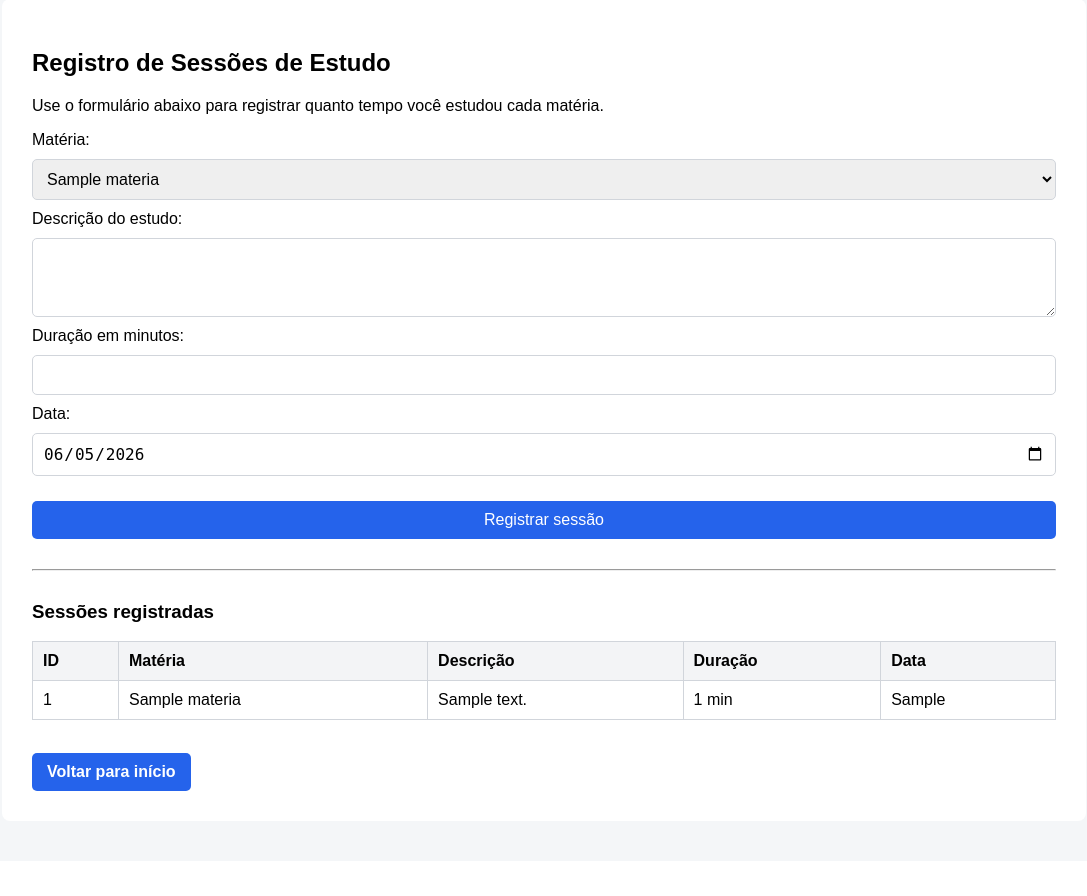
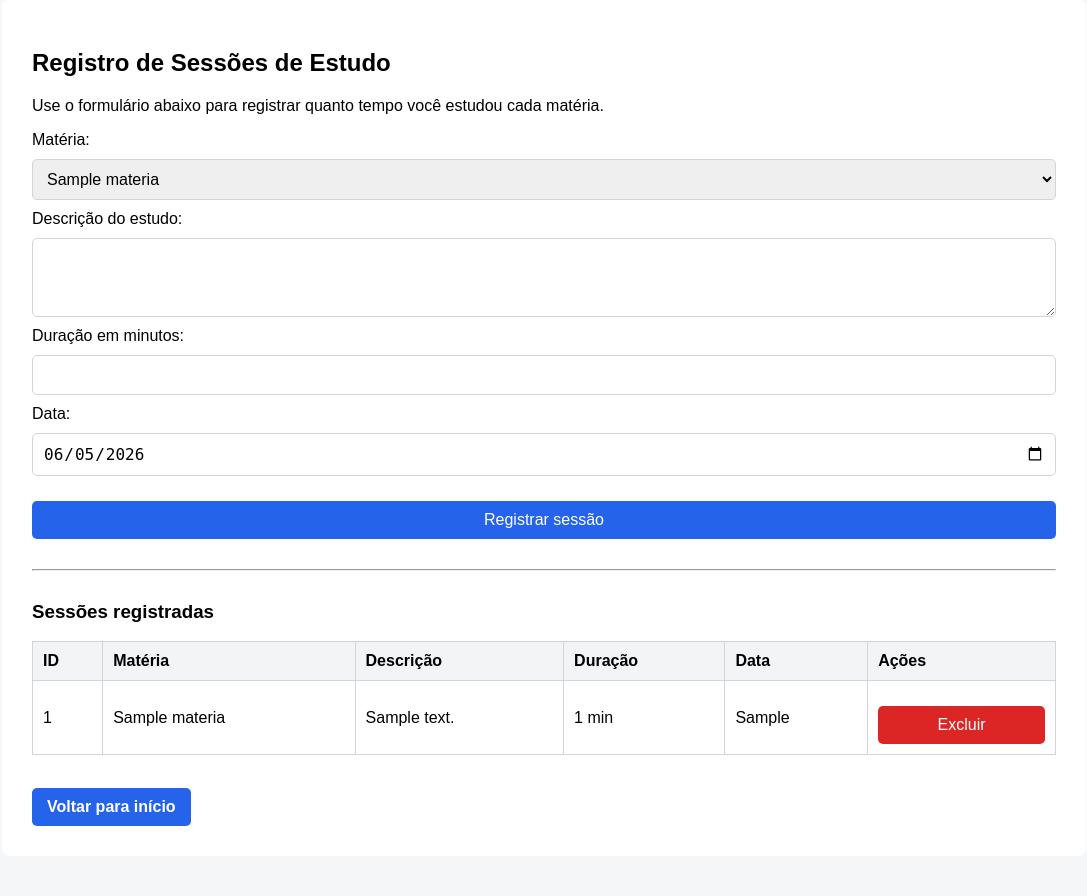
Before and after one commit to gabsoares0/sistema-controle-estudos, a Flask app: page /sessoes in a window 1280 px wide. Shown: the part 195-1091 px from the top of the page, without its empty margins (96-1183 px from the left). Before the commit the page ends 986 px from the top, so only its background shows below. Run offline with Flask 3, Linux system fonts and the light colour scheme; tables that the repository leaves empty hold one stand-in row (values such as "Sample post").

Commit message:
Adiciona exclusao de materias e sessoes

```diff
--- a/app.py
+++ b/app.py
@@ -116,6 +116,18 @@ def materias():
 
     return render_template("materias.html", materias=lista_materias)
 
+@app.route("/materias/excluir/<int:id>", methods=["POST"])
+def excluir_materia(id):
+    conexao = conectar_banco()
+    cursor = conexao.cursor()
+
+    cursor.execute("DELETE FROM sessoes_estudo WHERE materia_id = ?", (id,))
+    cursor.execute("DELETE FROM materias WHERE id = ?", (id,))
+
+    conexao.commit()
+    conexao.close()
+
+    return redirect(url_for("materias"))
 
 @app.route("/sessoes", methods=["GET", "POST"])
 def sessoes():
@@ -165,6 +177,17 @@ def sessoes():
         data_atual=data_atual
     )
 
+@app.route("/sessoes/excluir/<int:id>", methods=["POST"])
+def excluir_sessao(id):
+    conexao = conectar_banco()
+    cursor = conexao.cursor()
+
+    cursor.execute("DELETE FROM sessoes_estudo WHERE id = ?", (id,))
+
+    conexao.commit()
+    conexao.close()
+
+    return redirect(url_for("sessoes"))
 
 if __name__ == "__main__":
     criar_tabelas()
--- a/templates/base.html
+++ b/templates/base.html
@@ -107,6 +107,18 @@
             color: #4b5563;
         }
 
+            .danger {
+            background-color: #dc2626;
+        }
+
+        .danger:hover {
+            background-color: #b91c1c;
+        }
+
+        td form {
+            margin: 0;
+        }
+
     </style>
 </head>
 <body>
--- a/templates/materias.html
+++ b/templates/materias.html
@@ -27,6 +27,7 @@
                 <th>ID</th>
                 <th>Matéria</th>
                 <th>Descrição</th>
+                <th>Ações</th>
             </tr>
         </thead>
         <tbody>
@@ -35,6 +36,11 @@
                 <td>{{ materia["id"] }}</td>
                 <td>{{ materia["nome"] }}</td>
                 <td>{{ materia["descricao"] }}</td>
+                   <td>
+        <form method="POST" action="/materias/excluir/{{ materia['id'] }}" onsubmit="return confirm('Deseja realmente excluir esta matéria?');">
+            <button type="submit" class="button danger">Excluir</button>
+                </form>
+              </td>
             </tr>
             {% endfor %}
         </tbody>
--- a/templates/sessoes.html
+++ b/templates/sessoes.html
@@ -48,6 +48,7 @@
                 <th>Descrição</th>
                 <th>Duração</th>
                 <th>Data</th>
+                <th>Ações</th>
             </tr>
         </thead>
         <tbody>
@@ -58,6 +59,11 @@
                 <td>{{ sessao["descricao"] }}</td>
                 <td>{{ sessao["duracao"] }} min</td>
                 <td>{{ sessao["data"] }}</td>
+                   <td>
+          <form method="POST" action="/sessoes/excluir/{{ sessao['id'] }}" onsubmit="return confirm('Deseja realmente excluir esta sessão?');">
+            <button type="submit" class="button danger">Excluir</button>
+          </form>
+            </td>
             </tr>
             {% endfor %}
         </tbody>
```
